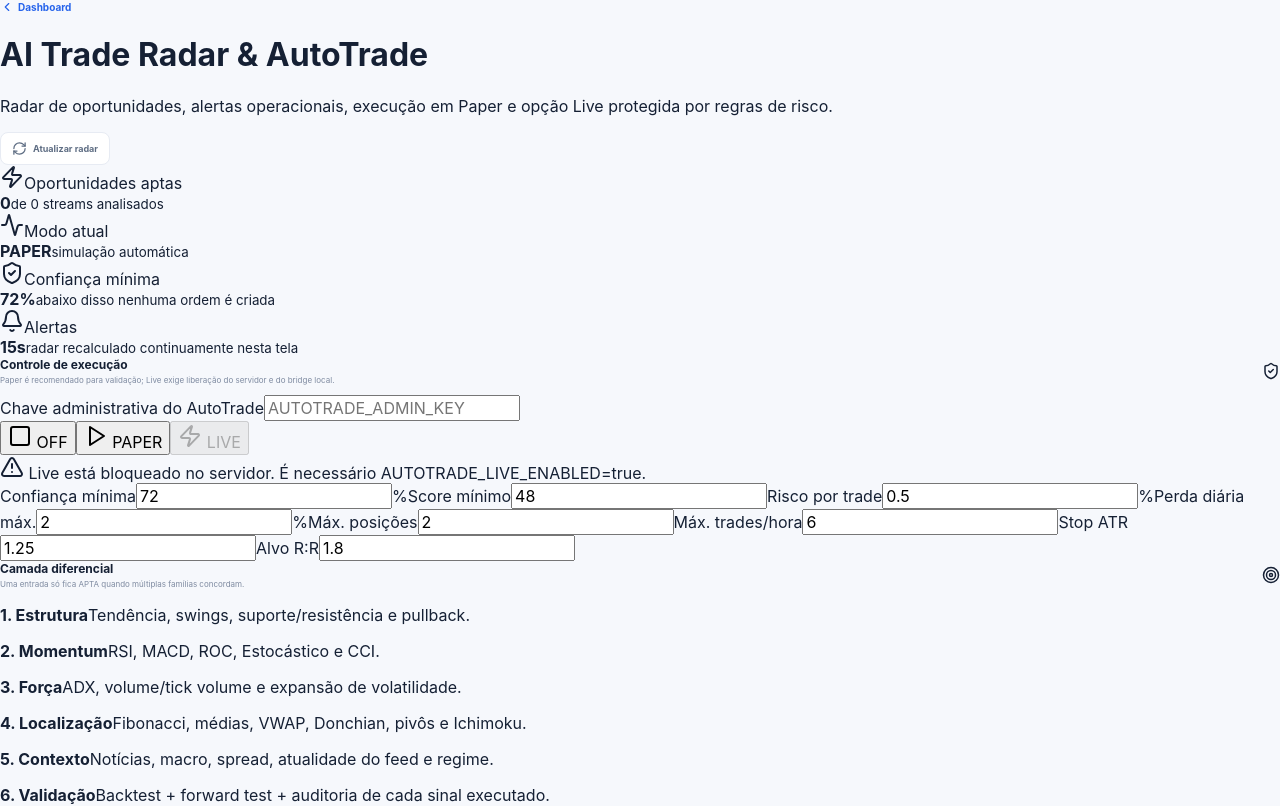
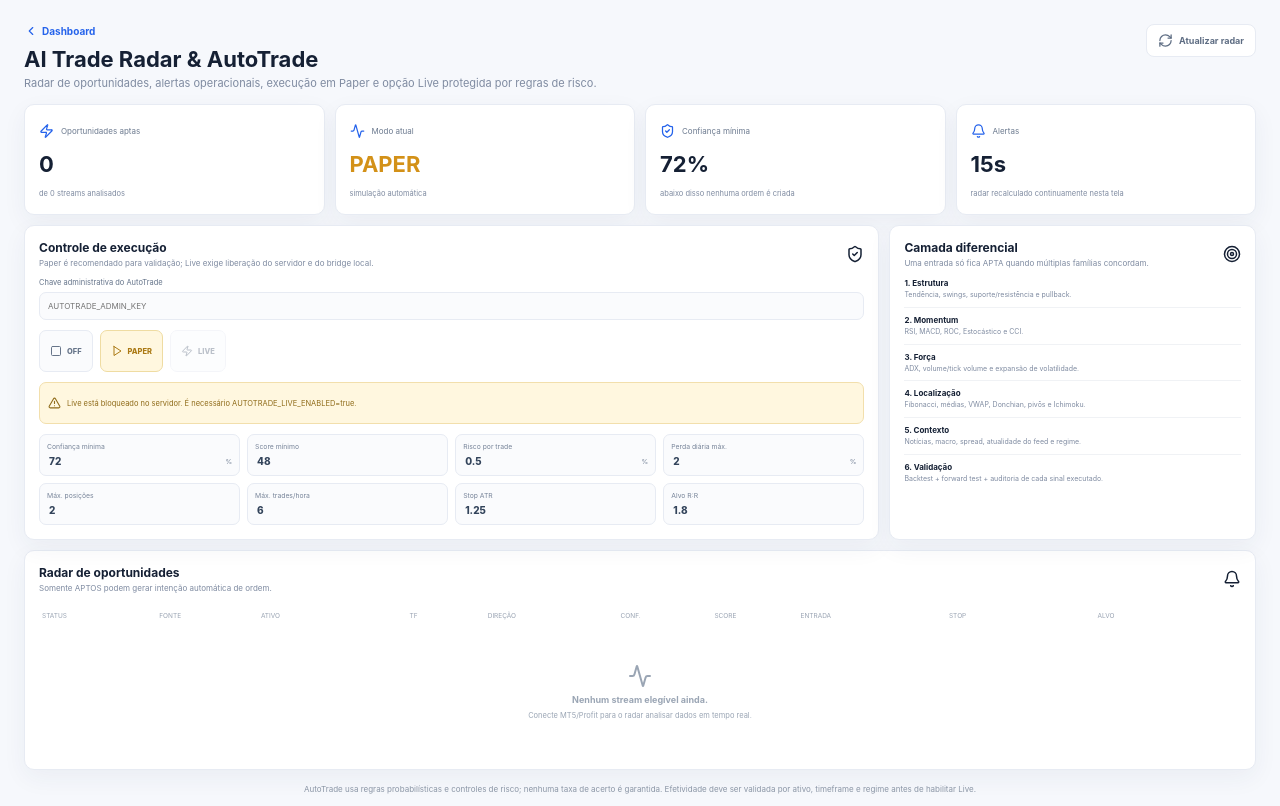
Before and after one commit to RuanMarcos38/Mercado-Financeiro, a Next.js app: page /autotrade in a window 1280 px wide. Shown: the top 806 px of the page. Built offline with nearby package versions, Linux system fonts and the light colour scheme.

Commit message:
style: add AI radar and autotrade control center

```diff
--- a/src/app/globals.css
+++ b/src/app/globals.css
@@ -100,3 +100,15 @@ a{text-decoration:none;color:inherit}
 .integrationTable{overflow:auto}.integrationTr{display:grid;grid-template-columns:.65fr 1fr .7fr .65fr .8fr .8fr .8fr .7fr;gap:8px;align-items:center;border-top:1px solid #f0f2f5;padding:9px 4px;font-size:8px;min-width:760px}.integrationTh{border-top:0;color:#9aa4b3;font-size:7px;text-transform:uppercase}.integrationEmpty{display:flex;flex-direction:column;align-items:center;justify-content:center;gap:6px;padding:35px;color:#9aa5b4;text-align:center}.integrationEmpty svg{width:26px}.integrationEmpty b{font-size:9px}.integrationEmpty span{font-size:7.5px}
 .integrationHow{display:grid;grid-template-columns:1fr 1fr;gap:10px;margin-top:10px}.integrationHow h2{font-size:11px;margin:0 0 8px}.integrationHow ol{margin:0;padding-left:18px;color:#65748a;font-size:8px;line-height:1.75}.integrationHow code{background:#f3f6fa;border:1px solid var(--line);border-radius:4px;padding:1px 4px;font-size:7px}.integrationWarning{font-size:8px;color:#8b96a6;text-align:center;margin:14px 0 0}
 @media(max-width:900px){.integrationCards{grid-template-columns:1fr}.integrationHow{grid-template-columns:1fr}}
+
+.autoPage{max-width:1500px;margin:0 auto;padding:24px;background:var(--bg);min-height:100vh}
+.autoHeader{display:flex;justify-content:space-between;align-items:flex-start;gap:16px;margin-bottom:14px}.autoHeader h1{font-size:22px;margin:8px 0 4px}.autoHeader p{font-size:11px;color:var(--muted);margin:0}
+.autoTopGrid{display:grid;grid-template-columns:repeat(4,1fr);gap:10px;margin-bottom:10px}.autoStatusCard,.autoPanel{background:white;border:1px solid var(--line);border-radius:10px;box-shadow:var(--shadow);padding:14px}.autoStatusHead{display:flex;align-items:center;gap:7px;color:#6c7a8f;font-size:8px}.autoStatusHead svg{width:15px;color:var(--blue)}.autoStatusCard>strong{display:block;font-size:22px;margin:8px 0 3px}.autoStatusCard>small{font-size:7.5px;color:var(--muted)}.modeText.paper{color:#d39118}.modeText.live{color:#d84d5a}.modeText.off{color:#7d8999}
+.autoGrid{display:grid;grid-template-columns:minmax(0,1.4fr) minmax(320px,.6fr);gap:10px;margin-bottom:10px}.adminField{display:grid;gap:5px;font-size:7.5px;color:#65748a}.adminField input{border:1px solid var(--line);background:#fafbfd;border-radius:7px;padding:8px;font-size:8px;outline:0}
+.modeButtons{display:flex;gap:7px;margin:10px 0}.modeButtons button{display:flex;align-items:center;gap:5px;border:1px solid var(--line);background:#fafbfd;color:#67758a;border-radius:7px;padding:8px 10px;font-size:7.5px;font-weight:800}.modeButtons button svg{width:12px}.modeButtons button.active.off{background:#f1f3f6}.modeButtons button.active.paper{background:#fff7df;color:#ab7a15;border-color:#efdca2}.modeButtons button.active.live{background:#fff0f2;color:#d34b58;border-color:#f2c4c9}.modeButtons button:disabled{opacity:.45}
+.autoWarning{display:flex;align-items:center;gap:6px;background:#fff7df;border:1px solid #f2dfac;color:#8f6b19;border-radius:7px;padding:8px;font-size:7.5px;margin-bottom:10px}.autoWarning svg{width:13px}
+.riskGrid{display:grid;grid-template-columns:repeat(4,1fr);gap:7px}.riskGrid label{display:grid;grid-template-columns:1fr auto;gap:3px;align-items:center;background:#fafbfd;border:1px solid var(--line);border-radius:7px;padding:7px;color:#778499;font-size:6.8px}.riskGrid input{grid-column:1/2;border:0;background:transparent;font-weight:800;color:#33445b;outline:0;width:100%;font-size:10px}.riskGrid label>span{grid-column:2;grid-row:2}
+.edgeList{display:grid;gap:7px}.edgeList p{margin:0;border-top:1px solid #f0f2f5;padding-top:7px}.edgeList p:first-child{border-top:0;padding-top:0}.edgeList b,.edgeList span{display:block}.edgeList b{font-size:8px}.edgeList span{font-size:7px;line-height:1.4;color:var(--muted);margin-top:2px}
+.autoTable{overflow:auto}.autoTr{display:grid;grid-template-columns:.7fr .6fr .9fr .45fr .8fr .55fr .5fr .9fr .9fr .9fr;gap:8px;align-items:center;border-top:1px solid #f0f2f5;padding:9px 3px;font-size:7.5px;min-width:950px}.autoTh{border-top:0;color:#9aa4b3;text-transform:uppercase;font-size:6.5px}.autoTr span:nth-child(5){display:flex;align-items:center;gap:4px}.aptBadge{font-style:normal;border-radius:999px;padding:4px 6px;font-size:6px;font-weight:900}.aptBadge.apto{background:var(--green-soft);color:#168c66}.aptBadge.bloqueado{background:var(--red-soft);color:#d34b58}.aptBadge.aguardar{background:#fff7df;color:#9b751b}
+@media(max-width:980px){.autoTopGrid{grid-template-columns:repeat(2,1fr)}.autoGrid{grid-template-columns:1fr}.riskGrid{grid-template-columns:repeat(2,1fr)}}
+@media(max-width:620px){.autoPage{padding:14px}.autoHeader{display:block}.autoHeader button{margin-top:10px}.autoTopGrid{grid-template-columns:1fr 1fr}.riskGrid{grid-template-columns:1fr}}
```
